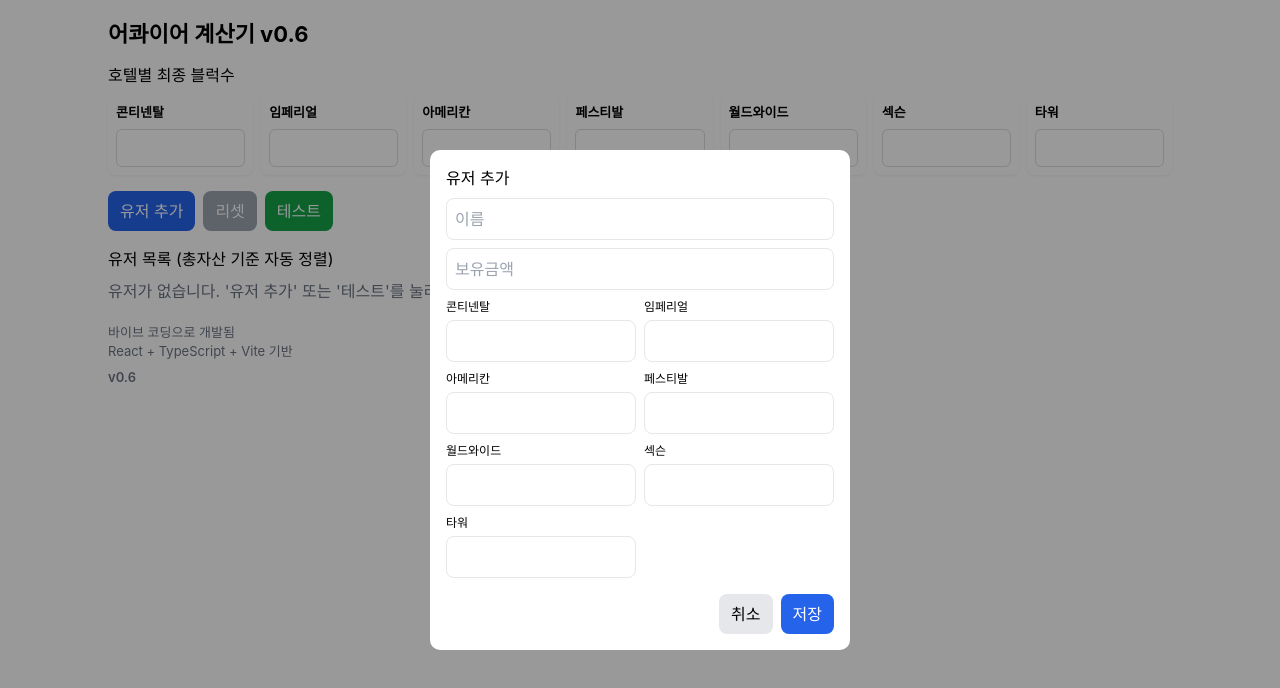
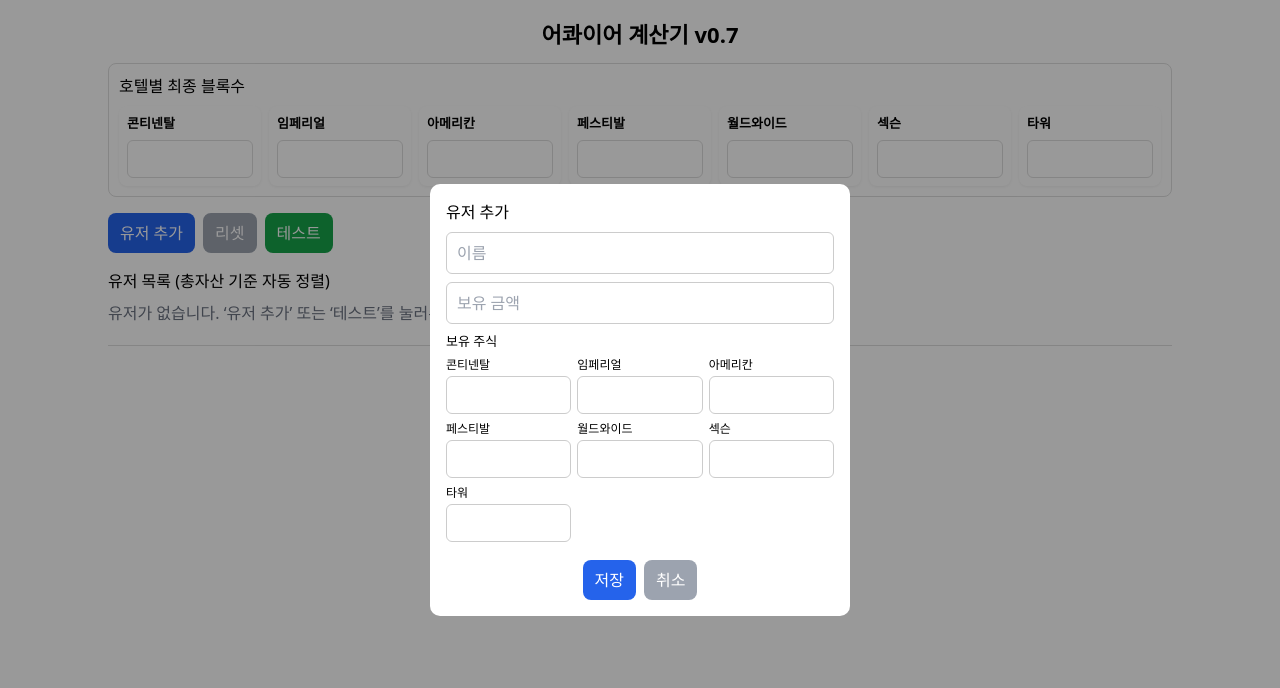
Before and after one commit to bloodto/boardgame-calc, a React (Vite) app: page / in a window 1280 px wide. Both pictures are taken after a click on the button "유저 추가". Shown: the top 688 px of the page. Built offline with nearby package versions, Linux system fonts and the light colour scheme.

Commit message:
v0.7 업데이트

```diff
--- a/src/App.tsx
+++ b/src/App.tsx
@@ -1,5 +1,4 @@
-// src/App.tsx
-import React, { useMemo, useState } from "react";
+import { useMemo, useState } from "react";
 import {
   PieChart,
   Pie,
@@ -76,16 +75,6 @@ const HOTEL_LIST: Hotel[] = [
   "타워",
 ];
 
-const hotelColors: Record<Hotel, string> = {
-  콘티넨탈: "#87CEEB",
-  임페리얼: "#FFA500",
-  아메리칸: "#4169E1",
-  페스티발: "#98FB98",
-  월드와이드: "#9370DB",
-  섹슨: "#FF6347",
-  타워: "#FFD700",
-};
-
 function getHotelPrice(hotel: Hotel, blocks: Record<Hotel, number>) {
   const b = blocks[hotel] ?? 0;
   if (hotel === "섹슨" || hotel === "타워") return stockTableSacksonTower[b] || 0;
@@ -96,9 +85,7 @@ function getHotelPrice(hotel: Hotel, blocks: Record<Hotel, number>) {
 
 function calcTotalAsset(p: Player, blocks: Record<Hotel, number>) {
   let total = p.money;
-  for (const h of HOTEL_LIST) {
-    total += (p.stocks[h] || 0) * getHotelPrice(h, blocks);
-  }
+  for (const h of HOTEL_LIST) total += (p.stocks[h] || 0) * getHotelPrice(h, blocks);
   return total;
 }
 
@@ -129,24 +116,23 @@ export default function App() {
     섹슨: 0,
     타워: 0,
   });
-
   const [showModal, setShowModal] = useState(false);
   const [editMode, setEditMode] = useState(false);
   const [tempPlayer, setTempPlayer] = useState<Player>(makeEmptyPlayer());
 
-  // 화면용: 항상 최신 계산으로 정렬해서 보여줌 (원본 players 상태는 그대로 둠)
-  const sortedPlayers = useMemo(() => {
-    return [...players].sort((a, b) => calcTotalAsset(b, blockCounts) - calcTotalAsset(a, blockCounts));
-  }, [players, blockCounts]);
+  const sortedPlayers = useMemo(
+    () =>
+      [...players].sort(
+        (a, b) => calcTotalAsset(b, blockCounts) - calcTotalAsset(a, blockCounts)
+      ),
+    [players, blockCounts]
+  );
 
   const leaderId = sortedPlayers.length ? sortedPlayers[0].id : null;
 
-  // 모달 열기 (추가)
   const handleAddPlayer = () => {
     setEditMode(false);
-    setTempPlayer(
-      makeEmptyPlayer(Math.floor(Math.random() * 1_000_000) + Date.now())
-    );
+    setTempPlayer(makeEmptyPlayer());
     setShowModal(true);
   };
 
@@ -157,18 +143,15 @@ export default function App() {
   };
 
   const handleSavePlayer = () => {
-    // 정상 입력 방어: 이름 빈칸이면 막음
     if (!tempPlayer.name.trim()) {
       alert("유저 이름을 입력하세요.");
       return;
     }
-    setPlayers((prev) => {
-      if (editMode) {
-        return prev.map((x) => (x.id === tempPlayer.id ? { ...tempPlayer } : x));
-      } else {
-        return [...prev, { ...tempPlayer }];
-      }
-    });
+    setPlayers((prev) =>
+      editMode
+        ? prev.map((x) => (x.id === tempPlayer.id ? { ...tempPlayer } : x))
+        : [...prev, { ...tempPlayer }]
+    );
     setShowModal(false);
   };
 
@@ -200,7 +183,7 @@ export default function App() {
       월드와이드: 20,
       섹슨: 3,
       타워: 4,
-    } as Record<Hotel, number>;
+    };
     setBlockCounts(blocks);
 
     const testPlayers: Player[] = [
@@ -266,25 +249,55 @@ export default function App() {
       },
     ];
     setPlayers(testPlayers);
-    // 화면 맨위로 스크롤 (UX)
     window.scrollTo({ top: 0, behavior: "smooth" });
   };
 
-  // helpers for inputs to allow blank (so backspace works nicely)
   const numberInputValue = (v: number) => (v === 0 ? "" : String(v));
   const parseNum = (s: string) => (s === "" ? 0 : Number(s));
 
   return (
-    <div style={{ padding: 18, maxWidth: 1100, margin: "0 auto", fontFamily: "Inter, Arial, sans-serif" }}>
-      <h1 style={{ fontSize: 22, fontWeight: 700, marginBottom: 12 }}>어콰이어 계산기 v0.6</h1>
+    <div style={{ padding: 18, maxWidth: 1100, margin: "0 auto" }}>
+      <h1
+        style={{
+          fontSize: 22,
+          fontWeight: 700,
+          marginBottom: 12,
+          textAlign: "center",
+        }}
+      >
+        어콰이어 계산기 v0.7
+      </h1>
 
-      {/* 호텔 블록 입력 */}
-      <section style={{ marginBottom: 16 }}>
-        <h2 style={{ fontSize: 16, marginBottom: 8 }}>호텔별 최종 블럭수</h2>
-        <div style={{ display: "grid", gridTemplateColumns: "repeat(auto-fit, minmax(120px, 1fr))", gap: 8 }}>
+      {/* 호텔 입력 영역 */}
+      <section
+        style={{
+          marginBottom: 16,
+          border: "1px solid #ddd",
+          borderRadius: 8,
+          padding: 10,
+        }}
+      >
+        <h2 style={{ fontSize: 16, marginBottom: 8 }}>호텔별 최종 블록수</h2>
+        <div
+          style={{
+            display: "grid",
+            gridTemplateColumns: "repeat(auto-fit, minmax(120px, 1fr))",
+            gap: 8,
+          }}
+        >
           {HOTEL_LIST.map((hotel) => (
-            <div key={hotel} style={{ background: "#fff", padding: 8, borderRadius: 8, boxShadow: "0 1px 3px rgba(0,0,0,0.06)" }}>
-              <div style={{ fontSize: 13, fontWeight: 600, marginBottom: 6 }}>{hotel}</div>
+            <div
+              key={hotel}
+              style={{
+                background: "#fff",
+                padding: 8,
+                borderRadius: 8,
+                boxShadow: "0 1px 3px rgba(0,0,0,0.06)",
+              }}
+            >
+              <div style={{ fontSize: 13, fontWeight: 600, marginBottom: 6 }}>
+                {hotel}
+              </div>
               <input
                 inputMode="numeric"
                 pattern="[0-9]*"
@@ -295,62 +308,173 @@ export default function App() {
                     [hotel]: parseNum(e.target.value),
                   })
                 }
-                style={{ width: "100%", padding: "6px 8px", textAlign: "center", borderRadius: 6, border: "1px solid #ddd" }}
-                placeholder=""
+                style={{
+                  width: "100%",
+                  padding: "6px 8px",
+                  textAlign: "center",
+                  borderRadius: 6,
+                  border: "1px solid #ddd",
+                }}
               />
             </div>
           ))}
         </div>
       </section>
 
-      {/* 버튼들 */}
+      {/* 버튼 */}
       <div style={{ display: "flex", gap: 8, marginBottom: 16 }}>
-        <button onClick={handleAddPlayer} style={{ background: "#2563eb", color: "#fff", padding: "8px 12px", borderRadius: 8 }}>유저 추가</button>
-        <button onClick={handleReset} style={{ background: "#9ca3af", color: "#fff", padding: "8px 12px", borderRadius: 8 }}>리셋</button>
-        <button onClick={handleTest} style={{ background: "#16a34a", color: "#fff", padding: "8px 12px", borderRadius: 8 }}>테스트</button>
+        <button
+          onClick={handleAddPlayer}
+          style={{
+            background: "#2563eb",
+            color: "#fff",
+            padding: "8px 12px",
+            borderRadius: 8,
+          }}
+        >
+          유저 추가
+        </button>
+        <button
+          onClick={handleReset}
+          style={{
+            background: "#9ca3af",
+            color: "#fff",
+            padding: "8px 12px",
+            borderRadius: 8,
+          }}
+        >
+          리셋
+        </button>
+        <button
+          onClick={handleTest}
+          style={{
+            background: "#16a34a",
+            color: "#fff",
+            padding: "8px 12px",
+            borderRadius: 8,
+          }}
+        >
+          테스트
+        </button>
       </div>
 
-      {/* 유저 카드 (정렬된 표시) */}
+      {/* 유저 카드 */}
       <section style={{ marginBottom: 20 }}>
-        <h2 style={{ fontSize: 16, marginBottom: 8 }}>유저 목록 (총자산 기준 자동 정렬)</h2>
-
+        <h2 style={{ fontSize: 16, marginBottom: 8 }}>
+          유저 목록 (총자산 기준 자동 정렬)
+        </h2>
         {sortedPlayers.length === 0 ? (
-          <div style={{ color: "#6b7280" }}>유저가 없습니다. '유저 추가' 또는 '테스트'를 눌러주세요.</div>
+          <div style={{ color: "#6b7280" }}>
+            유저가 없습니다. ‘유저 추가’ 또는 ‘테스트’를 눌러주세요.
+          </div>
         ) : (
-          <div style={{ display: "grid", gridTemplateColumns: "repeat(auto-fit, minmax(240px, 1fr))", gap: 12 }}>
+          <div
+            style={{
+              display: "grid",
+              gridTemplateColumns: "repeat(auto-fit, minmax(240px, 1fr))",
+              gap: 12,
+            }}
+          >
             {sortedPlayers.map((p) => {
               const total = calcTotalAsset(p, blockCounts);
               return (
-                <div key={p.id} style={{
+                <div
+                  key={p.id}
+                  style={{
                     padding: 12,
                     borderRadius: 10,
                     background: "#fff",
                     boxShadow: "0 2px 8px rgba(0,0,0,0.06)",
-                  border: leaderId === p.id ? "2px solid gold" : "1px solid #e5e7eb",
-                  position: "relative"
-                }}>
-                  <div style={{ display: "flex", justifyContent: "space-between", alignItems: "center" }}>
+                    border:
+                      leaderId === p.id
+                        ? "2px solid gold"
+                        : "1px solid #e5e7eb",
+                  }}
+                >
+                  <div
+                    style={{
+                      display: "flex",
+                      justifyContent: "space-between",
+                      alignItems: "center",
+                    }}
+                  >
                     <div>
-                      <div style={{ fontWeight: 700, fontSize: leaderId === p.id ? 18 : 15 }}>{p.name || "무명"}</div>
-                      <div style={{ fontSize: 12, color: "#6b7280" }}>보유금액: {p.money.toLocaleString()}원</div>
+                      <div
+                        style={{
+                          fontWeight: 700,
+                          fontSize: leaderId === p.id ? 18 : 15,
+                        }}
+                      >
+                        {p.name || "무명"}
                       </div>
-                    <div style={{ width: 36, height: 36, borderRadius: 8, background: p.color }} />
+                      <div style={{ fontSize: 12, color: "#6b7280" }}>
+                        보유금액: {p.money.toLocaleString()}원
                       </div>
-
-                  <div style={{ marginTop: 10, fontWeight: 700 }}>총자산: {total.toLocaleString()}원</div>
-
-                  {/* 주식 목록 요약 (간단) */}
-                  <div style={{ marginTop: 8, display: "flex", gap: 6, flexWrap: "wrap" }}>
-                    {HOTEL_LIST.map(h => (
-                      <div key={h} style={{ fontSize: 12, padding: "4px 6px", background: "#f3f4f6", borderRadius: 6 }}>
+                    </div>
+                    <div
+                      style={{
+                        width: 36,
+                        height: 36,
+                        borderRadius: 8,
+                        background: p.color,
+                      }}
+                    />
+                  </div>
+                  <div style={{ marginTop: 10, fontWeight: 700 }}>
+                    총자산: {total.toLocaleString()}원
+                  </div>
+                  <div
+                    style={{
+                      marginTop: 8,
+                      display: "flex",
+                      gap: 6,
+                      flexWrap: "wrap",
+                    }}
+                  >
+                    {HOTEL_LIST.map((h) => (
+                      <div
+                        key={h}
+                        style={{
+                          fontSize: 12,
+                          padding: "4px 6px",
+                          background: "#f3f4f6",
+                          borderRadius: 6,
+                        }}
+                      >
                         {h}: {p.stocks[h] ?? 0}
                       </div>
                     ))}
                   </div>
-
-                  <div style={{ display: "flex", gap: 8, marginTop: 10, justifyContent: "center" }}>
-                    <button onClick={() => handleEditPlayer(p)} style={{ padding: "6px 8px", borderRadius: 6, background: "#10b981", color: "#fff" }}>수정</button>
-                    <button onClick={() => handleDeletePlayer(p.id)} style={{ padding: "6px 8px", borderRadius: 6, background: "#f97316", color: "#fff" }}>삭제</button>
+                  <div
+                    style={{
+                      display: "flex",
+                      gap: 8,
+                      marginTop: 10,
+                      justifyContent: "center",
+                    }}
+                  >
+                    <button
+                      onClick={() => handleEditPlayer(p)}
+                      style={{
+                        padding: "6px 8px",
+                        borderRadius: 6,
+                        background: "#10b981",
+                        color: "#fff",
+                      }}
+                    >
+                      수정
+                    </button>
+                    <button
+                      onClick={() => handleDeletePlayer(p.id)}
+                      style={{
+                        padding: "6px 8px",
+                        borderRadius: 6,
+                        background: "#f97316",
+                        color: "#fff",
+                      }}
+                    >
+                      삭제
+                    </button>
                   </div>
                 </div>
               );
@@ -359,81 +483,190 @@ export default function App() {
         )}
       </section>
 
-      {/* 파이 차트 (유저 자산 비율) */}
+      {/* 파이차트 */}
       {sortedPlayers.length > 0 && (
         <section style={{ height: 320, marginBottom: 20 }}>
           <h2 style={{ fontSize: 16, marginBottom: 8 }}>유저별 자산 비율</h2>
           <ResponsiveContainer width="100%" height="100%">
             <PieChart>
               <Pie
-                data={sortedPlayers.map(p => ({ name: p.name, value: calcTotalAsset(p, blockCounts), color: p.color }))}
+                data={sortedPlayers.map((p) => ({
+                  name: p.name,
+                  value: calcTotalAsset(p, blockCounts),
+                  color: p.color,
+                }))}
                 dataKey="value"
                 nameKey="name"
                 cx="50%"
                 cy="50%"
                 outerRadius={90}
-                label={({ name, percent }) => `${name} ${(percent * 100).toFixed(0)}%`}
+                label={({ name, percent }: { name: string; percent: number }) =>
+                  `${name} ${(percent * 100).toFixed(0)}%`
+                }
               >
-                {sortedPlayers.map((p, i) => <Cell key={i} fill={p.color} />)}
+                {sortedPlayers.map((p, i) => (
+                  <Cell key={i} fill={p.color} />
+                ))}
               </Pie>
-              <Tooltip formatter={(value: any) => `${Number(value).toLocaleString()}원`} />
+              <Tooltip />
               <Legend />
             </PieChart>
           </ResponsiveContainer>
         </section>
       )}
 
-      {/* 모달: 유저 추가/수정 (주식 입력 포함) */}
+      {/* 모달 */}
       {showModal && (
-        <div style={{
-          position: "fixed", inset: 0, background: "rgba(0,0,0,0.4)",
-          display: "flex", alignItems: "center", justifyContent: "center", zIndex: 60
-        }}>
-          <div style={{ width: 420, background: "#fff", borderRadius: 10, padding: 16 }}>
-            <h3 style={{ marginBottom: 8 }}>{editMode ? "유저 수정" : "유저 추가"}</h3>
-            <div style={{ display: "grid", gap: 8 }}>
+        <div
+          style={{
+            position: "fixed",
+            inset: 0,
+            background: "rgba(0,0,0,0.4)",
+            display: "flex",
+            alignItems: "center",
+            justifyContent: "center",
+            zIndex: 60,
+          }}
+        >
+          <div
+            style={{
+              width: 420,
+              background: "#fff",
+              borderRadius: 10,
+              padding: 16,
+            }}
+          >
+            <h3 style={{ marginBottom: 8 }}>
+              {editMode ? "유저 수정" : "유저 추가"}
+            </h3>
+
+            <div style={{ display: "flex", flexDirection: "column", gap: 8 }}>
               <input
                 placeholder="이름"
                 value={tempPlayer.name}
-                onChange={e => setTempPlayer({ ...tempPlayer, name: e.target.value })}
-                style={{ padding: 8, borderRadius: 8, border: "1px solid #e5e7eb" }}
+                onChange={(e) =>
+                  setTempPlayer({ ...tempPlayer, name: e.target.value })
+                }
+                style={{
+                  padding: "8px 10px",
+                  borderRadius: 6,
+                  border: "1px solid #ccc",
+                }}
               />
               <input
-                placeholder="보유금액"
-                value={tempPlayer.money === 0 ? "" : String(tempPlayer.money)}
-                onChange={e => setTempPlayer({ ...tempPlayer, money: parseNum(e.target.value) })}
-                style={{ padding: 8, borderRadius: 8, border: "1px solid #e5e7eb" }}
+                type="number"
+                placeholder="보유 금액"
+                value={numberInputValue(tempPlayer.money)}
+                onChange={(e) =>
+                  setTempPlayer({
+                    ...tempPlayer,
+                    money: parseNum(e.target.value),
+                  })
+                }
+                style={{
+                  padding: "8px 10px",
+                  borderRadius: 6,
+                  border: "1px solid #ccc",
+                }}
               />
-
-              <div style={{ display: "grid", gridTemplateColumns: "repeat(2, 1fr)", gap: 8 }}>
-                {HOTEL_LIST.map(h => (
-                  <div key={h}>
-                    <div style={{ fontSize: 12, marginBottom: 4 }}>{h}</div>
+              <div>
+                <div style={{ fontSize: 13, marginBottom: 4 }}>보유 주식</div>
+                <div
+                  style={{
+                    display: "grid",
+                    gridTemplateColumns:
+                      "repeat(auto-fit, minmax(100px, 1fr))",
+                    gap: 6,
+                  }}
+                >
+                  {HOTEL_LIST.map((hotel) => (
+                    <div key={hotel}>
+                      <label
+                        style={{
+                          fontSize: 12,
+                          display: "block",
+                          marginBottom: 2,
+                        }}
+                      >
+                        {hotel}
+                      </label>
                       <input
-                      value={tempPlayer.stocks[h] === 0 ? "" : String(tempPlayer.stocks[h])}
-                      onChange={e => setTempPlayer({
+                        type="number"
+                        value={numberInputValue(tempPlayer.stocks[hotel])}
+                        onChange={(e) =>
+                          setTempPlayer({
                             ...tempPlayer,
-                        stocks: { ...tempPlayer.stocks, [h]: parseNum(e.target.value) }
-                      })}
-                      style={{ width: "100%", padding: 8, borderRadius: 8, border: "1px solid #e5e7eb" }}
+                            stocks: {
+                              ...tempPlayer.stocks,
+                              [hotel]: parseNum(e.target.value),
+                            },
+                          })
+                        }
+                        style={{
+                          width: "100%",
+                          padding: "6px 8px",
+                          borderRadius: 6,
+                          border: "1px solid #ccc",
+                        }}
                       />
                     </div>
                   ))}
                 </div>
+              </div>
 
-              <div style={{ display: "flex", justifyContent: "flex-end", gap: 8, marginTop: 8 }}>
-                <button onClick={() => setShowModal(false)} style={{ padding: "8px 12px", borderRadius: 8, background: "#e5e7eb" }}>취소</button>
-                <button onClick={handleSavePlayer} style={{ padding: "8px 12px", borderRadius: 8, background: "#2563eb", color: "#fff" }}>저장</button>
+              <div
+                style={{
+                  display: "flex",
+                  justifyContent: "center",
+                  gap: 8,
+                  marginTop: 10,
+                }}
+              >
+                <button
+                  onClick={handleSavePlayer}
+                  style={{
+                    background: "#2563eb",
+                    color: "#fff",
+                    padding: "8px 12px",
+                    borderRadius: 8,
+                  }}
+                >
+                  저장
+                </button>
+                <button
+                  onClick={() => setShowModal(false)}
+                  style={{
+                    background: "#9ca3af",
+                    color: "#fff",
+                    padding: "8px 12px",
+                    borderRadius: 8,
+                  }}
+                >
+                  취소
+                </button>
               </div>
             </div>
           </div>
         </div>
       )}
 
-      <footer style={{ marginTop: 20, color: "#6b7280", fontSize: 13 }}>
-        <div>바이브 코딩으로 개발됨</div>
-        <div>React + TypeScript + Vite 기반</div>
-        <div style={{ marginTop: 6, fontWeight: 600 }}>v0.6</div>
+      {/* 푸터 */}
+      <footer
+        style={{
+          textAlign: "center",
+          borderTop: "1px solid #ddd",
+          paddingTop: 10,
+          color: "#6b7280",
+          fontSize: 13,
+          lineHeight: 1.6,
+          marginTop: 20,
+        }}
+      >
+        © 2025 어콰이어 계산기
+        <br />
+        바이브 코딩으로 개발됨 React + TypeScript + Vite + Tailwind 기반
+        <br />
+        v0.7
       </footer>
     </div>
   );
```
Lines whose indentation alone changed are shown as unchanged.
